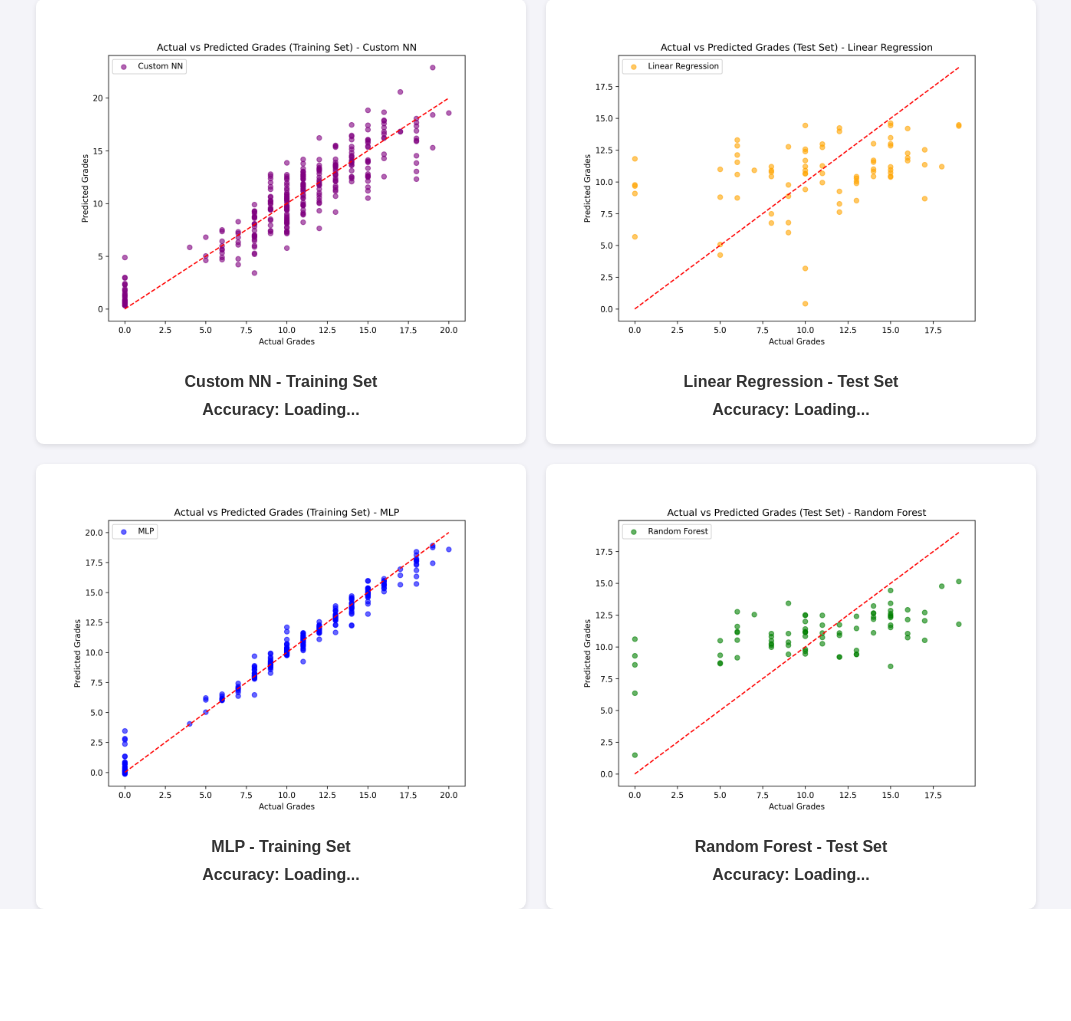
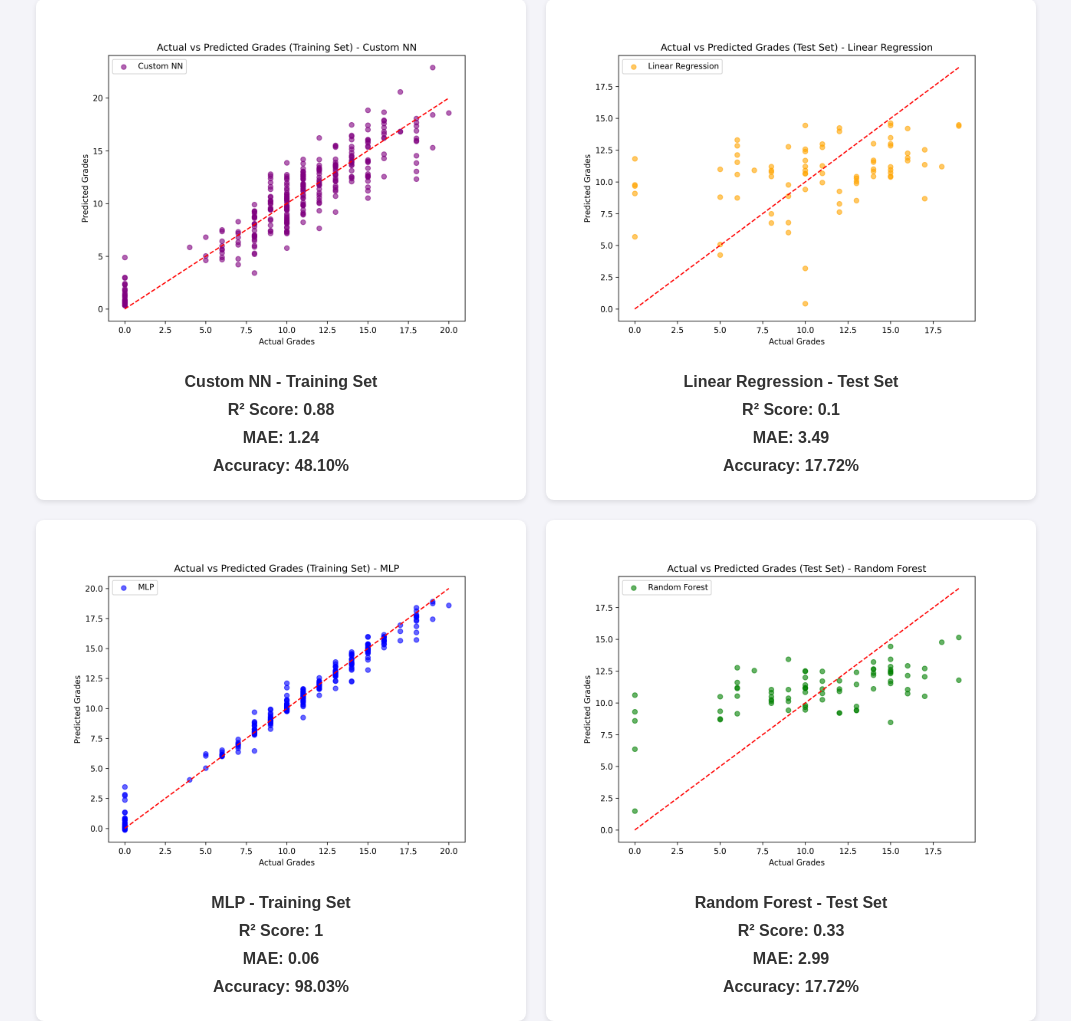
Before and after one commit to ahatanar/Student-Predictor, a Flask app: page /metrics in a window 1280 px wide. Shown: the part 139-1160 px from the top of the page, without its empty margins (104-1175 px from the left). Before the commit the page ends 1048 px from the top, so only its background shows below. Run offline with Flask 3, Linux system fonts and the light colour scheme.

Commit message:
Connected JSON to Metrics Page

```diff
--- a/model_results.json
+++ b/static/model_results.json
@@ -7,7 +7,7 @@
     "MLP": {
         "R\u00b2 Score": 1.0,
         "MAE": 0.06,
-        "Accuracy": "100.00%"
+        "Accuracy": "98.03%"
     },
     "Random Forest": {
         "R\u00b2 Score": 0.33,
--- a/templates/metrics.html
+++ b/templates/metrics.html
@@ -8,7 +8,6 @@
     <link rel="stylesheet" href="{{ url_for('static', filename='headerstyle.css') }}">
 </head>
 <body>
-
     <nav>
         <a href="/">Student Form</a>
         <a href="/metrics">Metrics Page</a>
@@ -17,40 +16,70 @@
     <h1>Model Predictions and Accuracy</h1>
 
     <div class="container">
+        <!-- Custom NN -->
         <div class="image-card">
             <img src="{{ url_for('static', filename='custom_nn_train_predictions.png') }}" alt="Custom NN Predictions">
             <p>Custom NN - Training Set</p>
+            <p>R² Score: <span id="custom_nn_r2">Loading...</span></p>
+            <p>MAE: <span id="custom_nn_mae">Loading...</span></p>
             <p>Accuracy: <span id="custom_nn_accuracy">Loading...</span></p>
         </div>
+
+        <!-- Linear Regression -->
         <div class="image-card">
             <img src="{{ url_for('static', filename='linear_regression_test_predictions.png') }}" alt="Linear Regression Predictions">
             <p>Linear Regression - Test Set</p>
+            <p>R² Score: <span id="linear_regression_r2">Loading...</span></p>
+            <p>MAE: <span id="linear_regression_mae">Loading...</span></p>
             <p>Accuracy: <span id="linear_regression_accuracy">Loading...</span></p>
         </div>
+
+        <!-- MLP -->
         <div class="image-card">
             <img src="{{ url_for('static', filename='mlp_train_predictions.png') }}" alt="MLP Predictions">
             <p>MLP - Training Set</p>
+            <p>R² Score: <span id="mlp_r2">Loading...</span></p>
+            <p>MAE: <span id="mlp_mae">Loading...</span></p>
             <p>Accuracy: <span id="mlp_accuracy">Loading...</span></p>
         </div>
+
+        <!-- Random Forest -->
         <div class="image-card">
             <img src="{{ url_for('static', filename='random_forest_test_predictions.png') }}" alt="Random Forest Predictions">
             <p>Random Forest - Test Set</p>
+            <p>R² Score: <span id="random_forest_r2">Loading...</span></p>
+            <p>MAE: <span id="random_forest_mae">Loading...</span></p>
             <p>Accuracy: <span id="random_forest_accuracy">Loading...</span></p>
         </div>
     </div>
 
     <script>
-        // Placeholder: Load accuracy numbers dynamically from JSON
-        fetch("{{ url_for('static', filename='metrics.json') }}")
+        // Load metrics dynamically from JSON
+        fetch("{{ url_for('static', filename='model_results.json') }}")
             .then(response => response.json())
             .then(data => {
-                document.getElementById("custom_nn_accuracy").textContent = data.custom_nn_accuracy + "%";
-                document.getElementById("linear_regression_accuracy").textContent = data.linear_regression_accuracy + "%";
-                document.getElementById("mlp_accuracy").textContent = data.mlp_accuracy + "%";
-                document.getElementById("random_forest_accuracy").textContent = data.random_forest_accuracy + "%";
+                // Populate Custom NN Metrics
+                document.getElementById("custom_nn_r2").textContent = data["Custom NN"]["R² Score"];
+                document.getElementById("custom_nn_mae").textContent = data["Custom NN"]["MAE"];
+                document.getElementById("custom_nn_accuracy").textContent = data["Custom NN"]["Accuracy"];
+
+                // Populate Linear Regression Metrics
+                document.getElementById("linear_regression_r2").textContent = data["Linear Regression"]["R² Score"];
+                document.getElementById("linear_regression_mae").textContent = data["Linear Regression"]["MAE"];
+                document.getElementById("linear_regression_accuracy").textContent = data["Linear Regression"]["Accuracy"];
+
+                // Populate MLP Metrics
+                document.getElementById("mlp_r2").textContent = data["MLP"]["R² Score"];
+                document.getElementById("mlp_mae").textContent = data["MLP"]["MAE"];
+                document.getElementById("mlp_accuracy").textContent = data["MLP"]["Accuracy"];
+
+                // Populate Random Forest Metrics
+                document.getElementById("random_forest_r2").textContent = data["Random Forest"]["R² Score"];
+                document.getElementById("random_forest_mae").textContent = data["Random Forest"]["MAE"];
+                document.getElementById("random_forest_accuracy").textContent = data["Random Forest"]["Accuracy"];
             })
             .catch(error => {
-                console.error("Error loading accuracy data:", error);
+                console.error("Error loading metrics:", error);
             });
     </script>
 </body>
```
